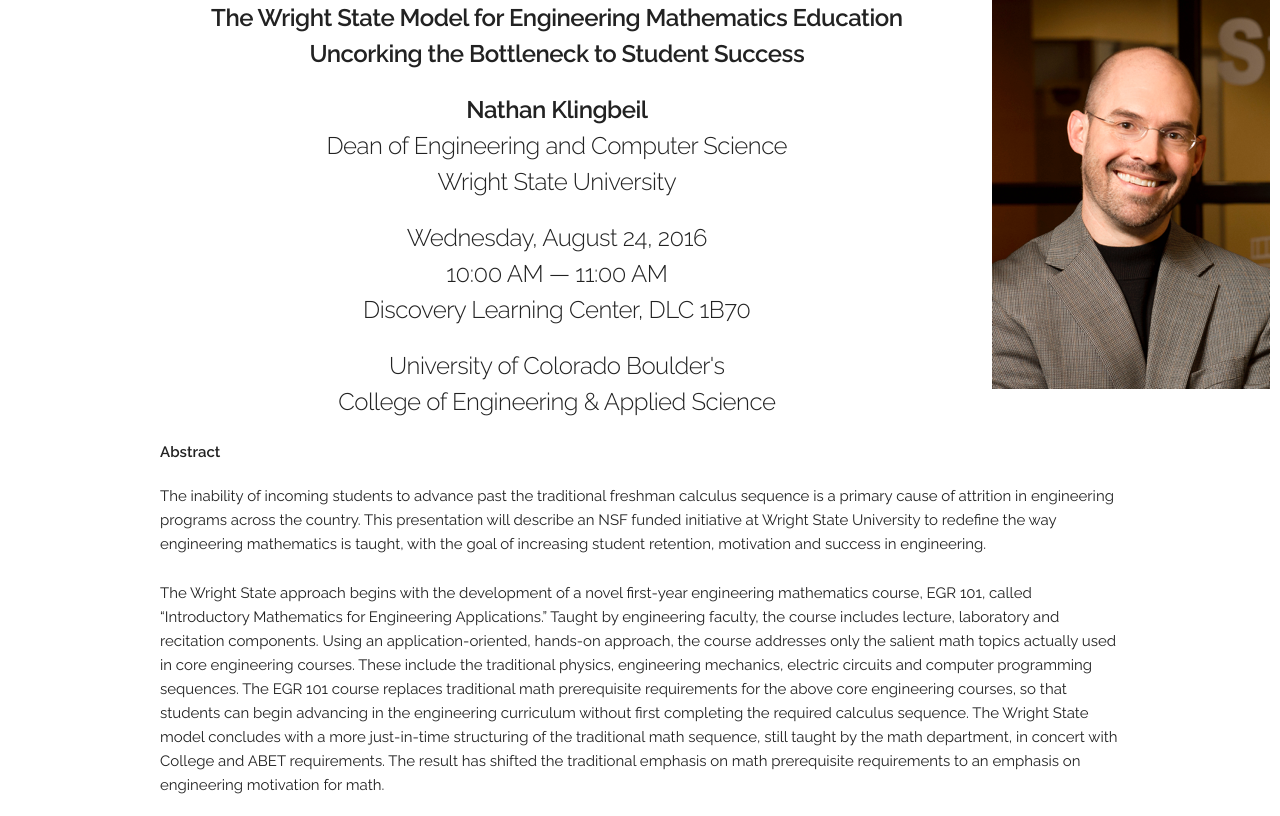
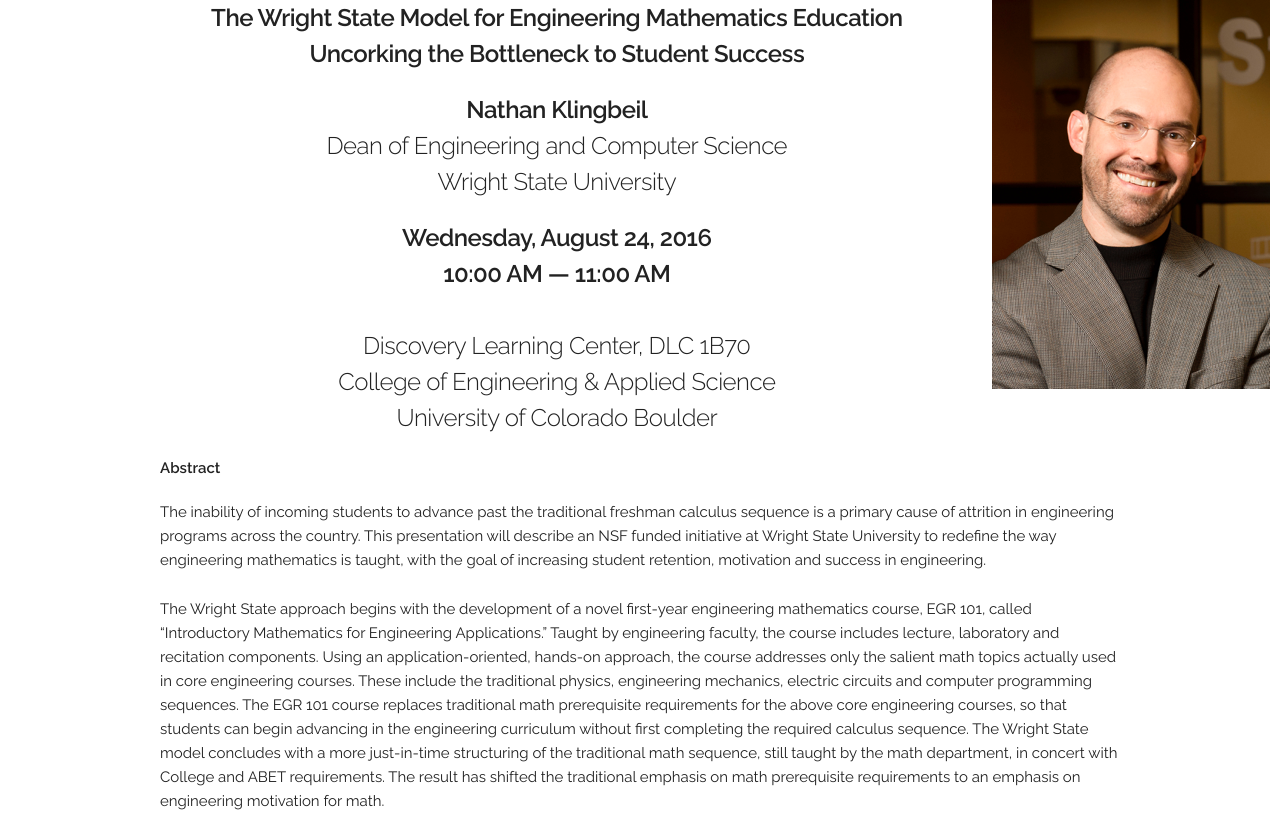
Before and after one commit to kenbod/nathan_klingbeil_visit, a plain HTML site: page index.html in a window 1280 px wide. Shown: the top 816 px of the page. Drawn offline with Linux system fonts and the light colour scheme.

Commit message:
Final cleanup.

```diff
--- a/index.html
+++ b/index.html
@@ -37,9 +37,7 @@ Boulder about the Wright State Model.">
       <div class="ten columns" style="text-align: center">
         <h5 style="font-weight: bold; text-align: center">The Wright State Model for Engineering Mathematics Education<br>Uncorking the Bottleneck to Student Success</h5>
         <h5><strong>Nathan Klingbeil</strong><br>Dean of Engineering and Computer Science<br>Wright State University</h5>
-        <h5>Wednesday, August 24, 2016<br>10:00 AM &mdash; 11:00
-AM<br>Discovery Learning Center, DLC 1B70</h5>
-        <h5>University of Colorado Boulder's<br>College of Engineering & Applied Science</h5>
+        <h5><strong>Wednesday, August 24, 2016<br>10:00 AM &mdash; 11:00 AM</strong><br><br>Discovery Learning Center, DLC 1B70<br>College of Engineering &amp; Applied Science<br>University of Colorado Boulder</h5>
       </div>
       <div class="two columns">
         <img src="images/nate_klingbeil.png" alt="Nathan Klingbeil's Headshot">
```
